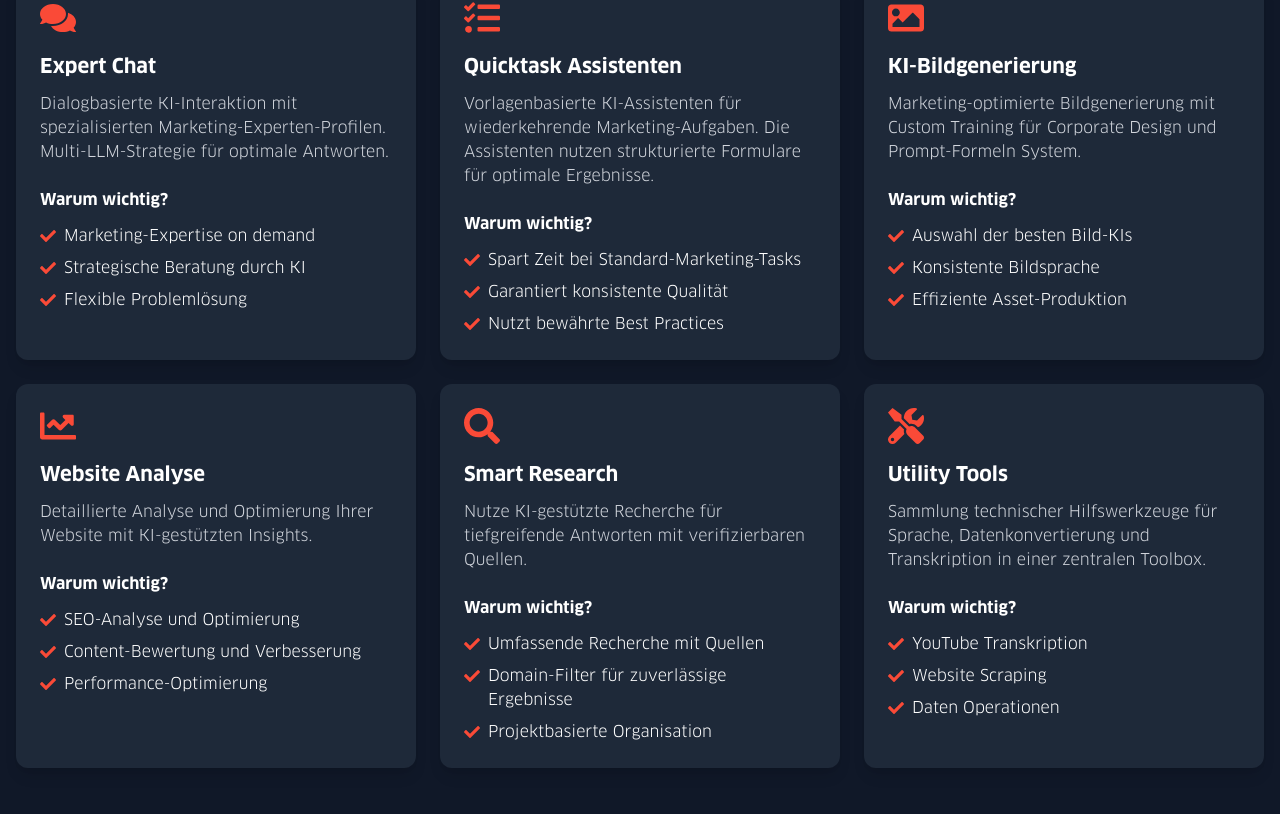
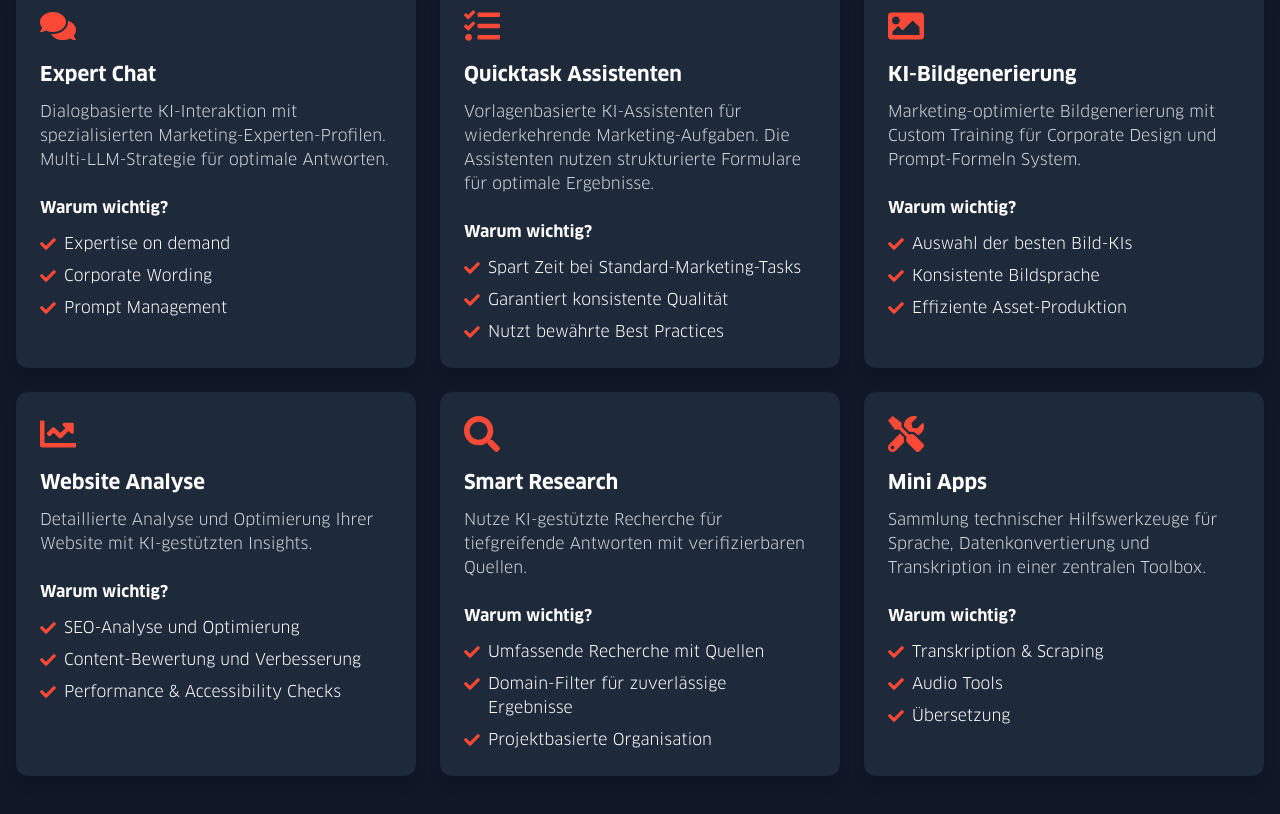
Before and after one commit to loschke/next-move-landing, a Next.js app: page / in a window 1280 px wide. Shown: the part 5724-6538 px from the top of the page. Built offline with nearby package versions, Linux system fonts and the light colour scheme.

Commit message:
- edit Tool Descriptions

```diff
--- a/components/ToolShowcase.tsx
+++ b/components/ToolShowcase.tsx
@@ -11,9 +11,9 @@
       title: "Expert Chat",
       description: "Dialogbasierte KI-Interaktion mit spezialisierten Marketing-Experten-Profilen. Multi-LLM-Strategie für optimale Antworten.",
       benefits: [
-        "Marketing-Expertise on demand",
-        "Strategische Beratung durch KI",
-        "Flexible Problemlösung"
+        "Expertise on demand",
+        "Corporate Wording",
+        "Prompt Management"
       ]
     },
     {
@@ -43,7 +43,7 @@
       benefits: [
         "SEO-Analyse und Optimierung",
         "Content-Bewertung und Verbesserung",
-        "Performance-Optimierung"
+        "Performance & Accessibility Checks"
       ]
     },
     {
@@ -58,12 +58,12 @@
     },
     {
       icon: FaTools,
-      title: "Utility Tools",
+      title: "Mini Apps",
       description: "Sammlung technischer Hilfswerkzeuge für Sprache, Datenkonvertierung und Transkription in einer zentralen Toolbox.",
       benefits: [
-        "YouTube Transkription",
-        "Website Scraping",
-        "Daten Operationen"
+        "Transkription & Scraping",
+        "Audio Tools",
+        "Übersetzung"
       ]
     }
   ];
@@ -83,7 +83,7 @@
           viewport={{ once: true }}
           transition={{ duration: 0.5 }}
         >
-          <h2 className="text-3xl md:text-4xl font-bold mb-4 font-ultra">
+          <h2 className="text-4xl md:text-5xl font-black text-white mb-4">
            Profitiere von unserer <span className="text-gradient-brand">KI-Toolbox</span>
           </h2>
 
```
